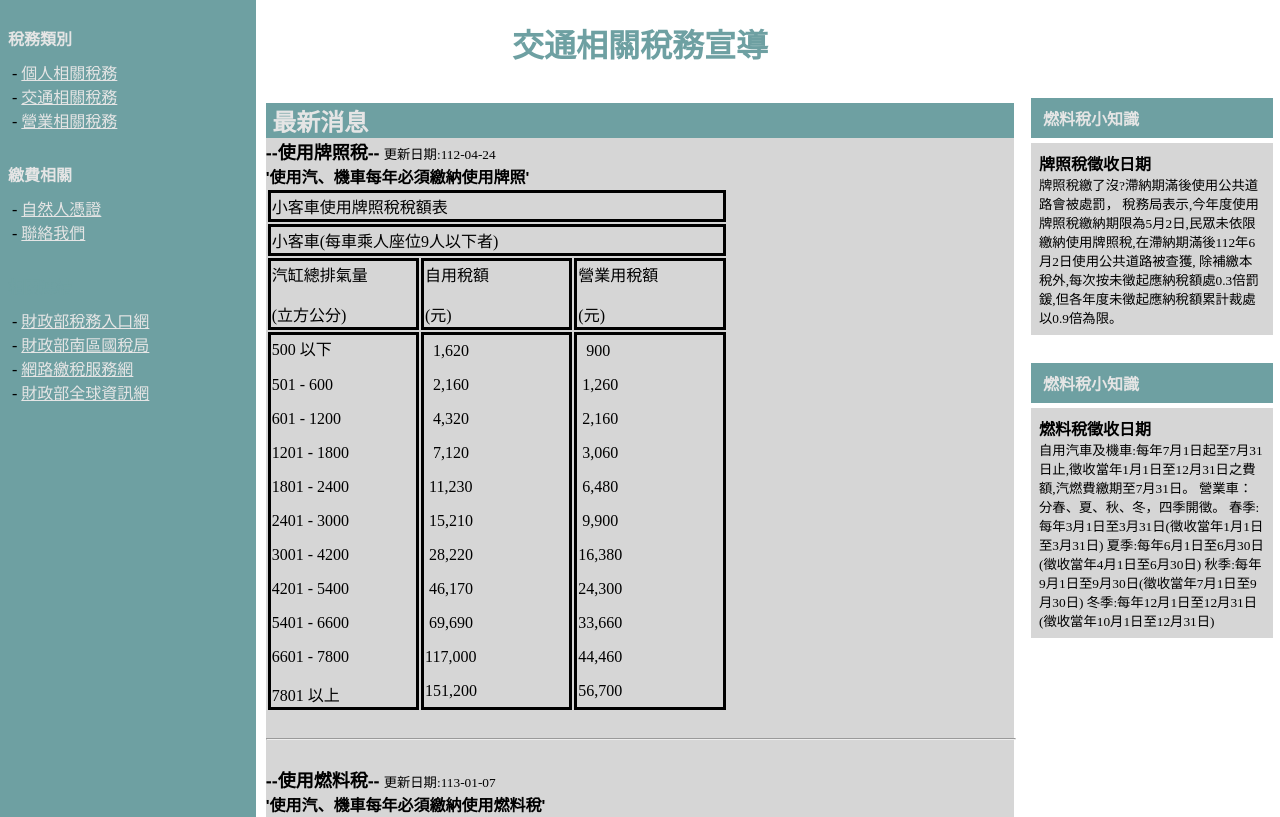
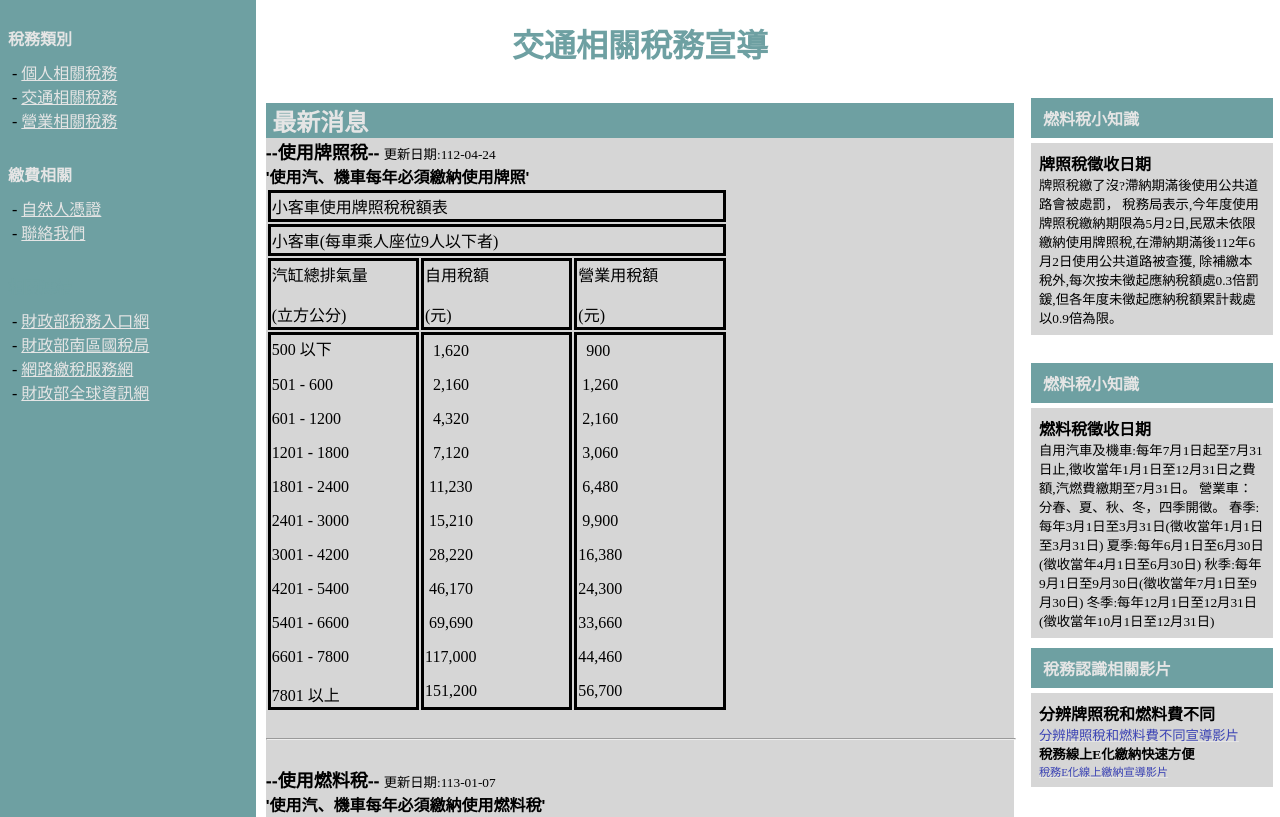
Before and after one commit to LIYICHEN16/personl-page3.github.io, a plain HTML site: page index.html in a window 1280 px wide. Shown: the top 817 px of the page. Drawn offline with Linux system fonts and the light colour scheme.

Commit message:
Update index.html

```diff
--- a/index.html
+++ b/index.html
@@ -1,5 +1,4 @@
 <html>
-
 <head>
   <title>稅務宣導網</title>
 </head>
@@ -290,8 +289,28 @@
       </tr>
     </table>
 
+    <table border=0 cellspacing=5 cellpadding=8 width=100%>
+      <tr>
+
+        <td bgcolor=#6ea0a2>
+          &nbsp;<font face=helvetica color=#e5e5e5><b>稅務認識相關影片</b></font>
+        </td>
+
       </tr>
-    </table>
+      <tr>
+
+      <td bgcolor=#d6d6d6>
+      <b>分辨牌照稅和燃料費不同</b><br><small>
+          <a href=https://www.youtube.com/watch?v=tnDZp3HbuYo><font color=#3a42b4>分辨牌照稅和燃料費不同宣導影片</a></font><br>
+      <b>稅務線上E化繳納快速方便</b><br><small>
+          <a href=https://www.youtube.com/watch?v=M7GHJtARz1o><font color=#3a42b4>稅務E化線上繳納宣導影片</a></font><br>
+          </td>
+      <center><B></b></center>
+      </td>
+
+    </tr>
+  </table>
+
 
   </td>
 
```
